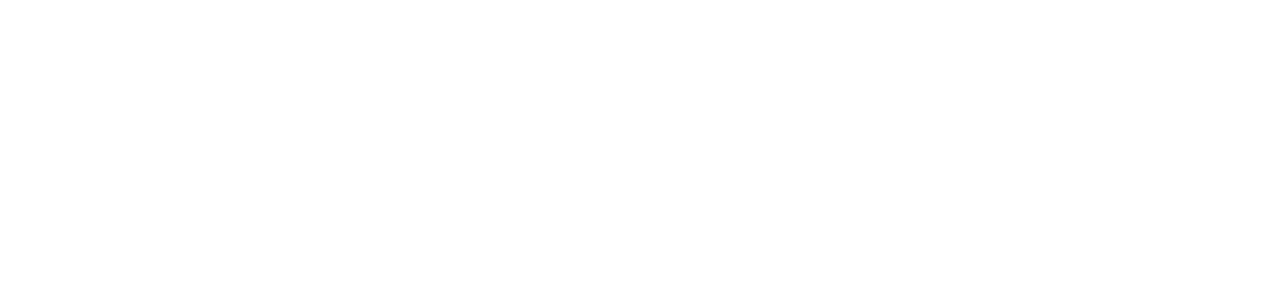
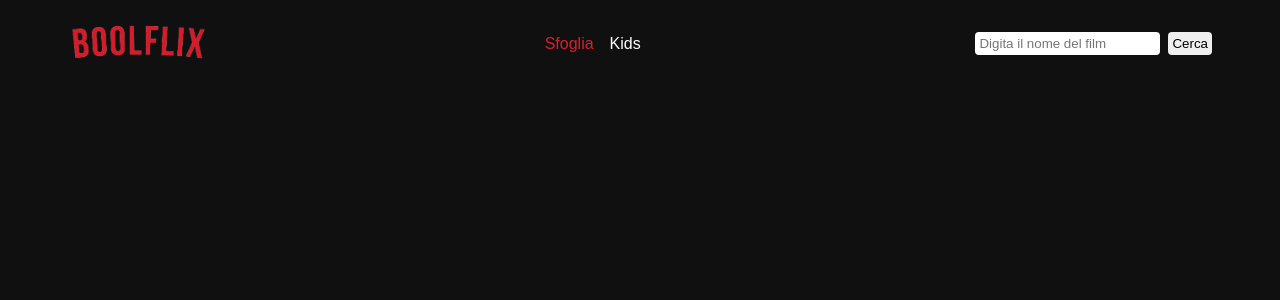
Before and after one commit to filippogiovannoni/vite-boolflix, a Vue app: page / in a window 1280 px wide. Shown: the top 300 px of the page. Built offline with nearby package versions, Linux system fonts and the light colour scheme.

Commit message:
add header component

```diff
--- a/src/App.vue
+++ b/src/App.vue
@@ -1,9 +1,11 @@
 <script>
 
 import { store } from '../src/store.js'
+import AppHeader from './components/AppHeader.vue'
 
 export default {
   name: 'App',
+  components: { AppHeader },
   data() {
     return {
       store,
@@ -12,6 +14,8 @@ export default {
 }
 </script>
 
-<template></template>
+<template>
+  <AppHeader></AppHeader>
+</template>
 
 <style></style>
--- /dev/null
+++ b/src/components/AppHeader.vue
@@ -0,0 +1,67 @@
+<script>
+export default {
+    name: 'AppHeader'
+}
+</script>
+
+<template>
+    <header>
+        <nav class="container">
+            <div class="logo">
+                <img src="../assets/img/BOOLFLIX-removebg-preview.png" alt="">
+            </div>
+            <div class="features">
+                <ul>
+                    <li><a class="active" href="#">Sfoglia</a></li>
+                    <li><a href="#">Kids</a></li>
+                </ul>
+            </div>
+            <div class="search">
+                <input type="text" name="searchBox" id="searchBox" placeholder="Digita il nome del film">
+                <button>Cerca</button>
+            </div>
+        </nav>
+    </header>
+</template>
+
+
+<style scoped>
+nav {
+    display: flex;
+    justify-content: space-between;
+    align-items: center;
+    padding: 1rem 0;
+
+    & .logo {
+        width: 150px;
+
+        & img {
+            max-width: 100%;
+        }
+    }
+
+    & ul {
+        display: flex;
+        list-style: none;
+        gap: 1rem;
+
+        & a.active {
+            color: var(--bool-primary);
+        }
+
+        & a {
+            text-decoration: none;
+            color: var(--bool-light);
+        }
+    }
+
+    .search>input,
+    button {
+        border-radius: 0.25rem;
+        border-style: none;
+        padding: 0.25rem;
+        margin: 0 0.25rem;
+    }
+
+}
+</style>
--- a/src/style.css
+++ b/src/style.css
@@ -0,0 +1,27 @@
+:root {
+  --bool-dark: #101010;
+  --bool-primary: #DB1F2C;
+  --bool-light: white;
+}
+
+* {
+  margin: 0;
+  padding: 0;
+  box-sizing: border-box;
+}
+
+body {
+  background-color: var(--bool-dark);
+  font-family: Arial, Helvetica, sans-serif;
+}
+
+.container {
+  width: 90%;
+  margin: auto
+}
+
+.row {
+  display: flex;
+  flex-wrap: wrap;
+  margin: 0 -1rem;
+}
```
Also changed, not shown: src/assets/img/BOOLFLIX-removebg-preview.png (added).
